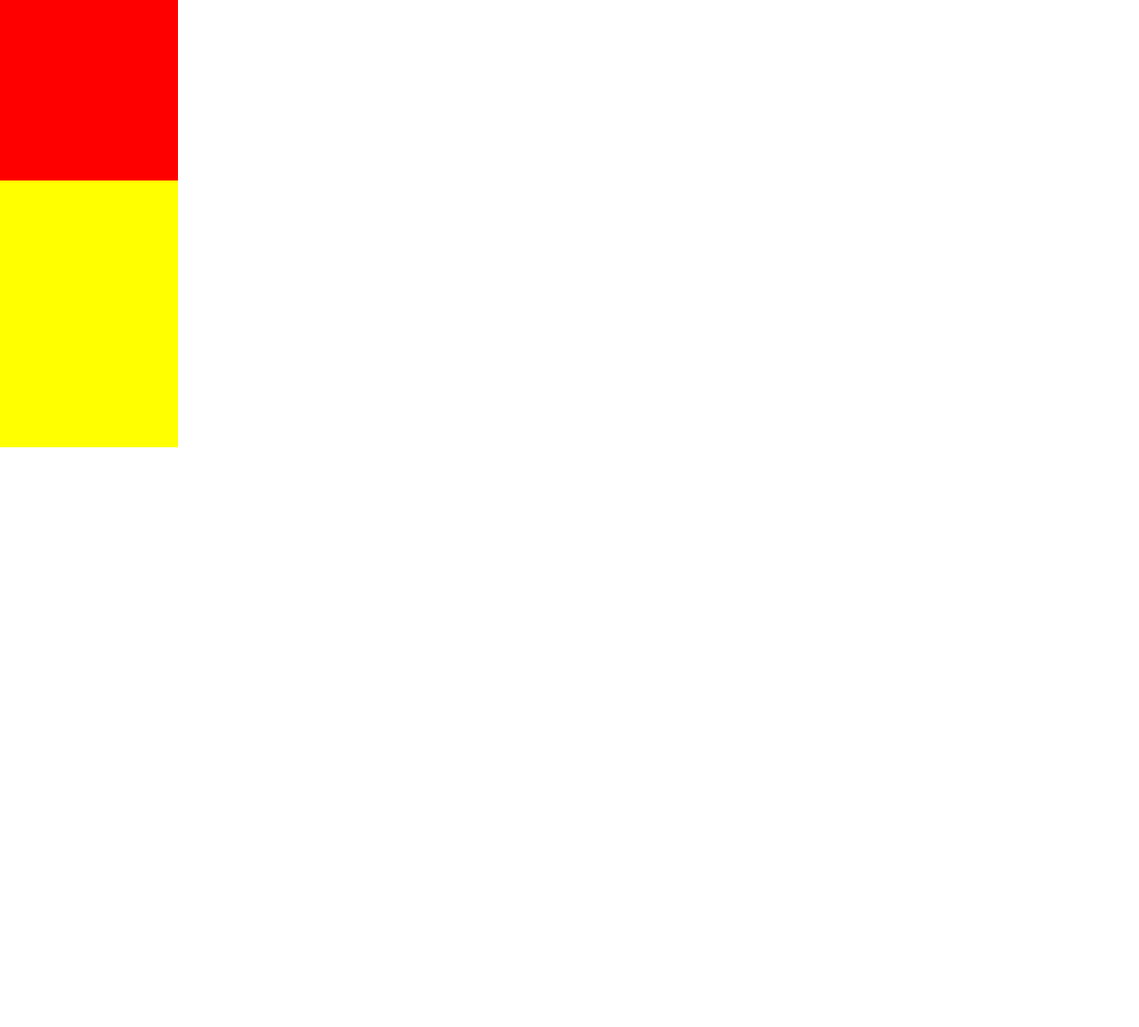
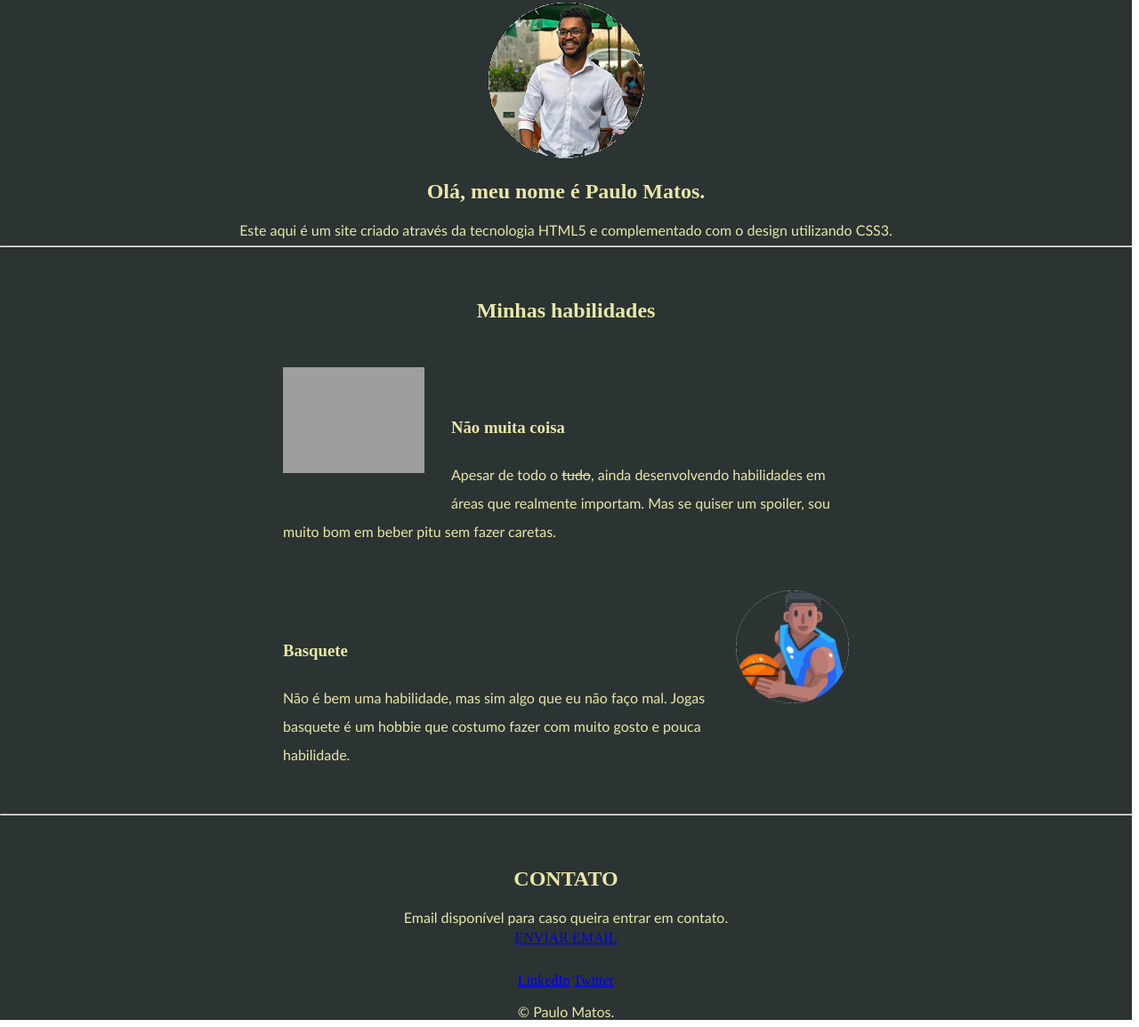
Before and after one commit to plmts/my-site-css, a plain HTML site: page index.html in a window 1280 px wide. Shown: the part 734-1889 px from the top of the page at 89% size. Before the commit the page ends 1245 px from the top, so only its background shows below. Drawn offline with Linux system fonts and the light colour scheme; grey boxes are pictures that could not be loaded; a web font is replaced by a local one.

Commit message:
Some changes, for now.
Just "finished" this site. I think it is ok to end like this. However, i know that i could make more in this site. But, as the main purpose of it is to learn somethings about html and css, i think it's enough to stop here, for now, and keep my lessons with another challengs and others sites to build.  Any tips, just contact. Thx.

```diff
--- a/css/styles.css
+++ b/css/styles.css
@@ -2,45 +2,72 @@ body {
   margin-left: 0;
   margin-top: 0;
   text-align: center;
+  color: #E8E8A6;
 }
 
-/**h1 {
-  margin-top: 0;**/
-
+h1 {
+  font-family: 'Gideon Roman', cursive;
+  font-size: 3.2rem;
+  /**100%=16px    1rem=16px*/
+  margin-top: 50px;
+  color: #66BFBF;
+  line-height: 2;
 }
 
 p {
   margin-bottom: 5px;
+  font-family: Gill Sans, Gill Sans MT, Calibri, sans-serif;
 }
 
 div {
-  background-color: #E3B7A0;
-  padding-top: 100px;
+  background-color: #2C3333;
+  padding-top: 30px;
 }
 
-.botton {
-  background-color: yellow;
-  width: 200px;
-  height: 200px;
-}
-
-.mid {
-  background-color: red;
-  width: 200px;
-  height: 200px;
-}
-
+/*Classes*/
 .aleatorio {
   text-decoration: underline;
 }
 
-.nuvem-cima {
-  margin-top: 10px;
+.blkpwr {
+  width: 37%;
+}
+.gifskills {
+  width: 25%;
   position: relative;
-  left: 200px;
+  bottom: 30px;
+  float: left;
+  margin-right: 30px;
 }
 
-.nuvem-baixo {
-  position: absolute;
-  left: 330px;
+.imgbasquete {
+  width: 20%;
+  position: relative;
+  bottom: 30px;
+  float: right;
+  margin-left: 30px;
 }
+
+.skills {
+  margin-top: 0;
+
+}
+
+.skill-row {
+  width: 50%;
+  margin: 50px auto 50px auto;
+  text-align: left;
+  line-height: 2;
+
+}
+
+.subtitulo {
+  font-size: 2.5rem;
+  margin-bottom: 50px;
+  color: #66BFBF;
+  font-weight: normal;
+}
+
+.tudo {
+  text-decoration: line-through;
+}
--- a/index.html
+++ b/index.html
@@ -1,29 +1,59 @@
 <!DOCTYPE html>
 <html>
+
 <head>
 
   <meta charset="utf-8">
   <title>Paulo Matos</title>
   <link rel="stylesheet" href="css/styles.css">
   <link rel="icon" href="favicon.ico">
+  <link rel="preconnect" href="https://fonts.googleapis.com">
+  <link rel="preconnect" href="https://fonts.gstatic.com" crossorigin>
+  <link href="https://fonts.googleapis.com/css2?family=Comforter&family=Syne+Tactile&display=swap" rel="stylesheet">
 
 </head>
+
 <body>
 
   <div class="">
-    <img class="nuvem-cima" src="images/cloud.png" alt="nuvem">
-    <h1>Eu sou Paulo.</h1>
-    <p>Apenas um cara <span class=aleatorio>aleatório</span>.</p>
-    <img class="nuvem-baixo" src="images/cloud.png" alt="nuvem">
-    <img src="images/mountain.png" alt="montanha">
+    <h1>Eu sou Paulo</h1>
+    <p class="subtitulo">Apenas um cara <span class=aleatorio>aleatório</span>.</p>
+    <img class="blkpwr" src="https://media.giphy.com/media/e5RkyrX5QLAXxAT48v/giphy.gif" alt="blackpower">
+  </div>
+  <div class="mid">
+    <div class="profile">
+      <img src="images/perfil.png" alt="perfil">
+      <h2>Olá, meu nome é Paulo Matos.</h2>
+      <p>Este aqui é um site criado através da tecnologia HTML5 e complementado com o design utilizando CSS3.</p>
+    </div>
+    <hr>
+    <div class="skills">
+      <h2>Minhas habilidades</h2>
+      <div class="skill-row">
+        <img class="gifskills" src="https://media2.giphy.com/media/BwweZ9b5zpNZ7JXeCu/200w.webp?cid=ecf05e47npnp5f09aeh1t2xfx4dcfuetohk4ritllpw0i5e3&rid=200w.webp&ct=s" alt="skills">
+        <h3>Não muita coisa</h3>
+        <p>Apesar de todo o <span class="tudo">tudo</span>, ainda desenvolvendo habilidades em áreas que realmente importam. Mas se quiser um spoiler, sou muito bom em beber pitu sem fazer caretas.</p>
+      </div>
+      <div class="skill-row">
+        <img class="imgbasquete" src="images/jogador-de-basquete.png" alt="basquete">
+        <h3>Basquete</h3>
+        <p>Não é bem uma habilidade, mas sim algo que eu não faço mal. Jogas basquete é um hobbie que costumo fazer com muito gosto e pouca habilidade.</p>
+      </div>
+    </div>
+    <hr>
+    <div class="contact-me">
+      <h2>CONTATO</h2>
+      <p>Email disponível para caso queira entrar em contato.</p>
+      <a class="btn" href="mailto:plmts@hotmail.com">ENVIAR EMAIL</a>
+    </div>
   </div>
 
-  <div class="mid">
-
+  <div class="bottom">
+    <a class="footer-link" href="https://br.linkedin.com/in/paulo-matos-4a75281a1" target="_blank">LinkedIn</a>
+    <a class="footer-link" href="https://twitter.com/pallomts" target="_blank">Twitter</a>
+    <p>© Paulo Matos.</p>
   </div>
 
-  <div class="botton">
+</body>
 
-  </div>
-  </body>
 </html>
```
Also changed, not shown: images/jogador-de-basquete.png (added), images/perfil.png (added). Lines whose indentation alone changed are shown as unchanged.
